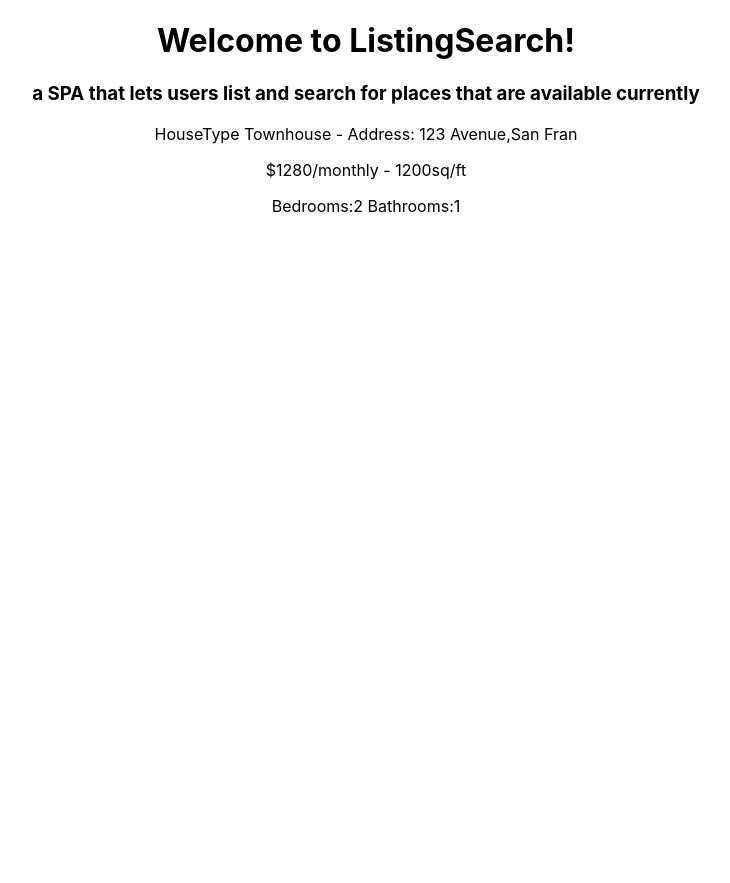
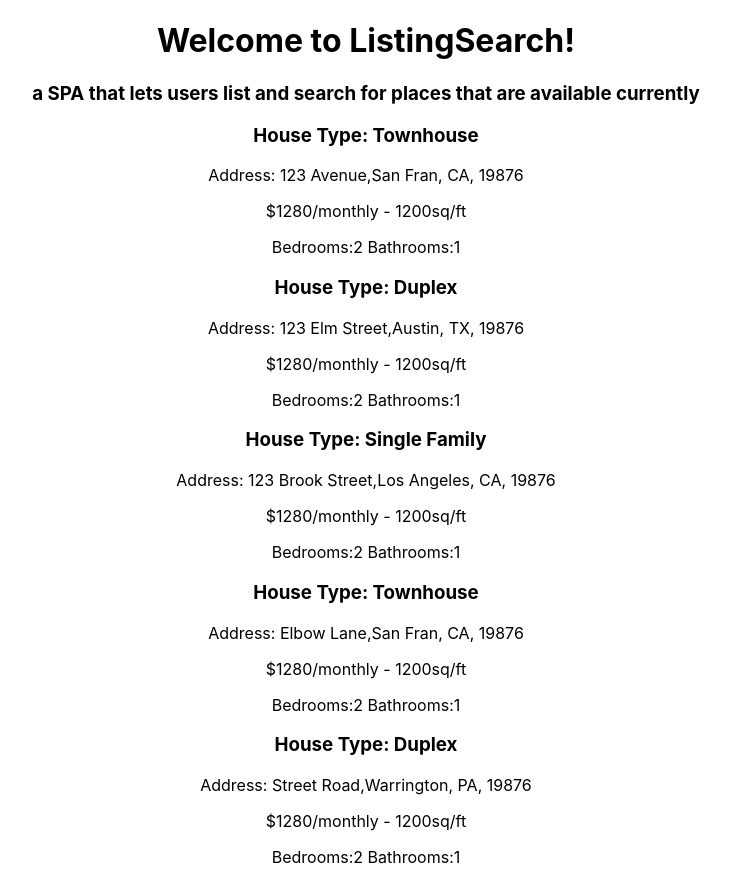
Before and after one commit to AmilMasic/listing-finder, a React (Create React App) app: page / in a window 1280 px wide. Shown: the whole page, without its empty margins (274-1004 px from the left). Before the commit the page ends 800 px from the top, so only its background shows below. Built offline with nearby package versions, Linux system fonts and the light colour scheme.

Commit message:
added state, zip and description to listings

```diff
--- a/src/components/listing-search.js
+++ b/src/components/listing-search.js
@@ -7,17 +7,110 @@ const ListingSearch = () => {
       type: "Townhouse",
       address: "123 Avenue",
       city: "San Fran",
+      state: "CA",
+      zipcode: 19876,
       price: 1280,
       bedrooms: 2,
       bathrooms: 1,
-      square_footage: 1200,}
+      square_footage: 1200,
+      description: `
+          Lorem ipsum dolor sit amet, consectetur adipiscing elit,
+          sed do eiusmod tempor incididunt ut labore et dolore magna aliqua.
+          Ut enim ad minim veniam, quis nostrud exercitation ullamco laboris
+          nisi ut aliquip ex ea commodo consequat. Duis aute irure dolor in
+          reprehenderit in voluptate velit esse cillum dolore eu fugiat
+          nulla pariatur. Excepteur sint occaecat cupidatat non proident,
+          sunt in culpa qui officia deserunt mollit anim id est laborum.
+        `,
+    },
+    {
+      type: "Duplex",
+      address: "123 Elm Street",
+      city: "Austin",
+      state: "TX",
+      zipcode: 19876,
+      price: 1280,
+      bedrooms: 2,
+      bathrooms: 1,
+      square_footage: 1200,
+      description: `
+          Lorem ipsum dolor sit amet, consectetur adipiscing elit,
+          sed do eiusmod tempor incididunt ut labore et dolore magna aliqua.
+          Ut enim ad minim veniam, quis nostrud exercitation ullamco laboris
+          nisi ut aliquip ex ea commodo consequat. Duis aute irure dolor in
+          reprehenderit in voluptate velit esse cillum dolore eu fugiat
+          nulla pariatur. Excepteur sint occaecat cupidatat non proident,
+          sunt in culpa qui officia deserunt mollit anim id est laborum.
+        `,
+    },
+    {
+      type: "Single Family",
+      address: "123 Brook Street",
+      city: "Los Angeles",
+      state: "CA",
+      zipcode: 19876,
+      price: 1280,
+      bedrooms: 2,
+      bathrooms: 1,
+      square_footage: 1200,
+      description: `
+          Lorem ipsum dolor sit amet, consectetur adipiscing elit,
+          sed do eiusmod tempor incididunt ut labore et dolore magna aliqua.
+          Ut enim ad minim veniam, quis nostrud exercitation ullamco laboris
+          nisi ut aliquip ex ea commodo consequat. Duis aute irure dolor in
+          reprehenderit in voluptate velit esse cillum dolore eu fugiat
+          nulla pariatur. Excepteur sint occaecat cupidatat non proident,
+          sunt in culpa qui officia deserunt mollit anim id est laborum.
+        `,
+    },
+    {
+      type: "Townhouse",
+      address: "Elbow Lane",
+      city: "San Fran",
+      state: "CA",
+      zipcode: 19876,
+      price: 1280,
+      bedrooms: 2,
+      bathrooms: 1,
+      square_footage: 1200,
+      description: `
+          Lorem ipsum dolor sit amet, consectetur adipiscing elit,
+          sed do eiusmod tempor incididunt ut labore et dolore magna aliqua.
+          Ut enim ad minim veniam, quis nostrud exercitation ullamco laboris
+          nisi ut aliquip ex ea commodo consequat. Duis aute irure dolor in
+          reprehenderit in voluptate velit esse cillum dolore eu fugiat
+          nulla pariatur. Excepteur sint occaecat cupidatat non proident,
+          sunt in culpa qui officia deserunt mollit anim id est laborum.
+        `,
+    },
+    {
+      type: "Duplex",
+      address: "Street Road",
+      city: "Warrington",
+      state: "PA",
+      zipcode: 19876,
+      price: 1280,
+      bedrooms: 2,
+      bathrooms: 1,
+      square_footage: 1200,
+      description: `
+          Lorem ipsum dolor sit amet, consectetur adipiscing elit,
+          sed do eiusmod tempor incididunt ut labore et dolore magna aliqua.
+          Ut enim ad minim veniam, quis nostrud exercitation ullamco laboris
+          nisi ut aliquip ex ea commodo consequat. Duis aute irure dolor in
+          reprehenderit in voluptate velit esse cillum dolore eu fugiat
+          nulla pariatur. Excepteur sint occaecat cupidatat non proident,
+          sunt in culpa qui officia deserunt mollit anim id est laborum.
+        `,
+    },
   ]);
 
   return <div>
 
           {listings && listings.map(listing =>
             <div>
-              <p>HouseType {listing.type} - Address: {listing.address},{listing.city}</p>
+              <h3> House Type: {listing.type} </h3>
+              <p>Address: {listing.address},{listing.city}, {listing.state}, {listing.zipcode}</p>
               <p>${listing.price}/monthly - {listing.square_footage}sq/ft</p>
               <p>Bedrooms:{listing.bedrooms} Bathrooms:{listing.bathrooms}</p>
             </div>
```
